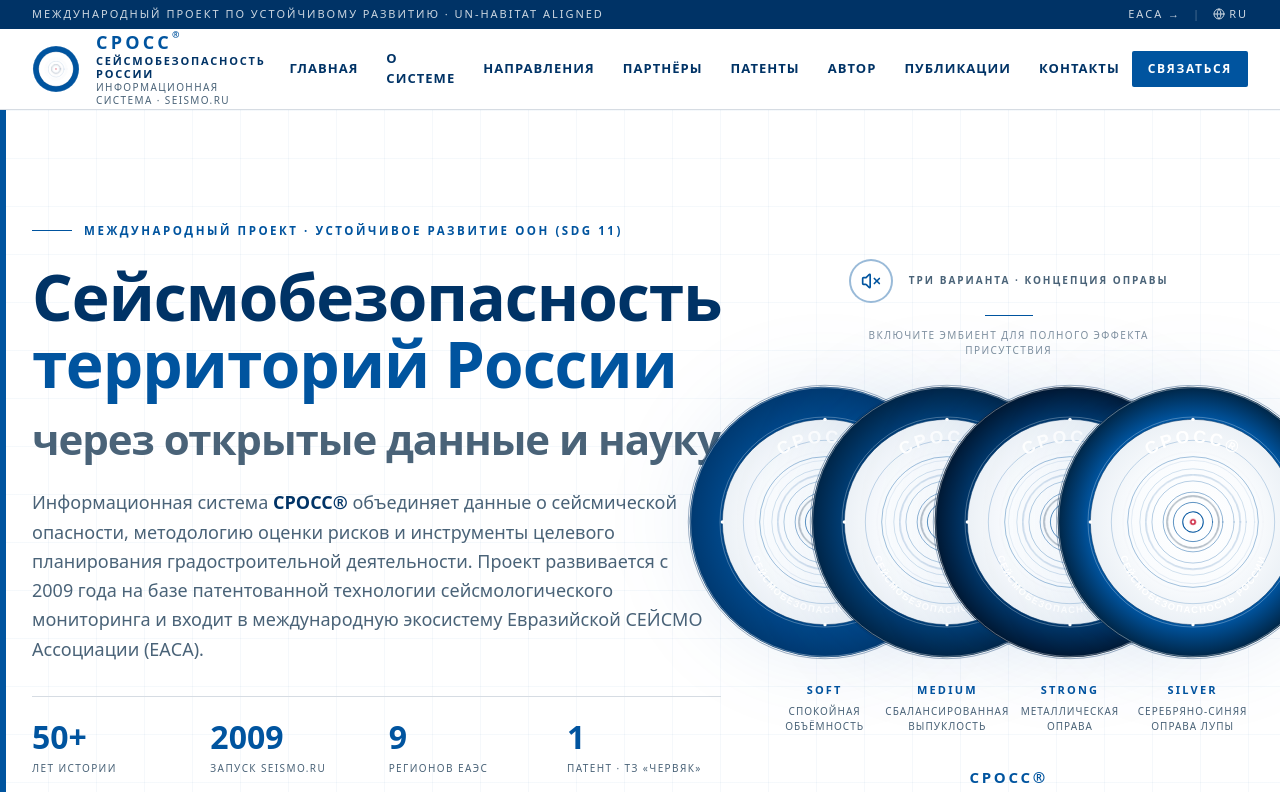
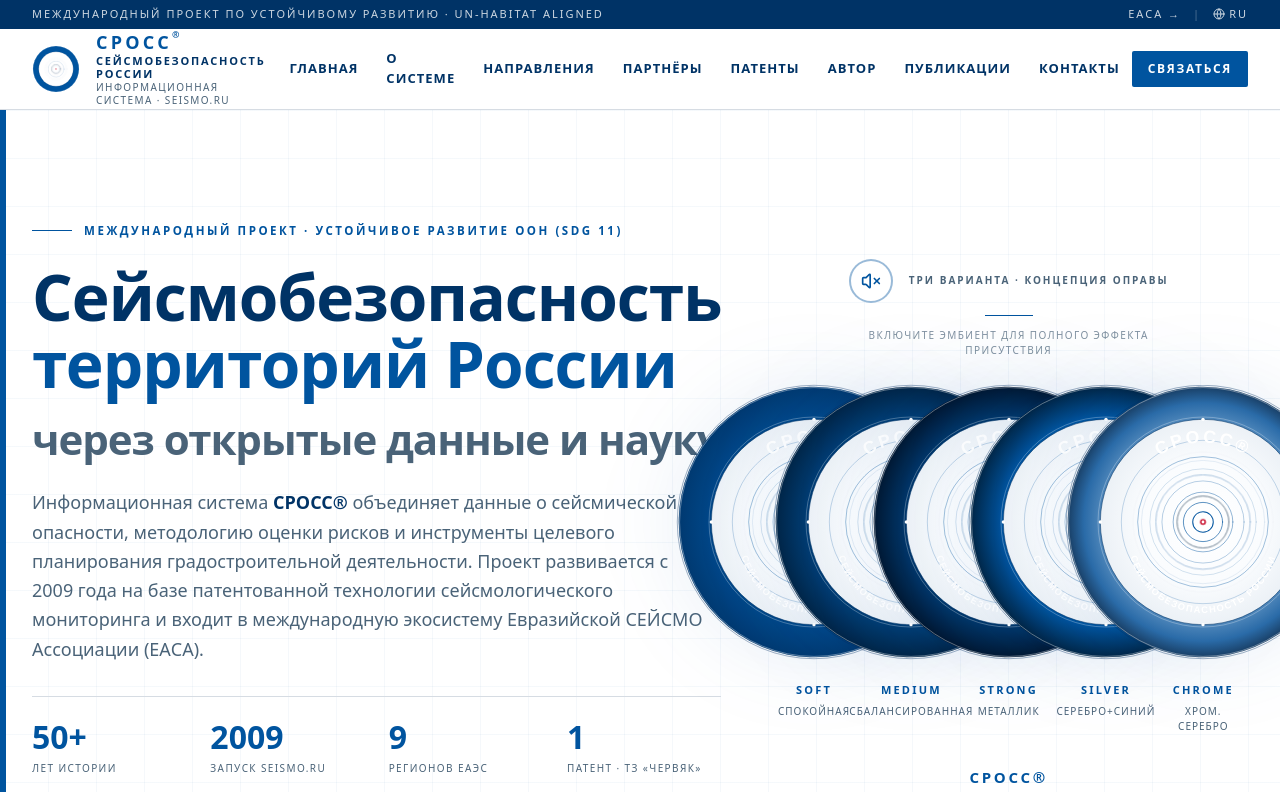
Before and after one commit to gabbardtools-a11y/seismos, a Next.js app: page / in a window 1280 px wide. Shown: the top 792 px of the page. Built offline with nearby package versions, Linux system fonts and the light colour scheme.

Commit message:
28c2b79f-a7e1-4899-9bbf-81d746efbb39

```diff
--- a/src/components/site/hero-section.tsx
+++ b/src/components/site/hero-section.tsx
@@ -100,27 +100,32 @@
               </div>
             </div>
 
-            {/* Сетка из 4 эмблем */}
-            <div className="grid grid-cols-1 sm:grid-cols-2 lg:grid-cols-4 gap-6 sm:gap-3 items-start">
+            {/* Сетка из 5 эмблем */}
+            <div className="grid grid-cols-1 sm:grid-cols-2 lg:grid-cols-5 gap-4 sm:gap-2 items-start">
               <HeroEmblemLarge
                 variant="soft"
                 label="Soft"
-                description="Спокойная объёмность"
+                description="Спокойная"
               />
               <HeroEmblemLarge
                 variant="medium"
                 label="Medium"
-                description="Сбалансированная выпуклость"
+                description="Сбалансированная"
               />
               <HeroEmblemLarge
                 variant="strong"
                 label="Strong"
-                description="Металлическая оправа"
+                description="Металлик"
               />
               <HeroEmblemLarge
                 variant="silver"
                 label="Silver"
-                description="Серебряно-синяя оправа лупы"
+                description="Серебро+синий"
+              />
+              <HeroEmblemLarge
+                variant="chrome"
+                label="Chrome"
+                description="Хром. серебро"
               />
             </div>
 
@@ -171,14 +176,14 @@
 
 /**
  * Крупная эмблема СРОСС® для hero — с тонкой анимацией волн.
- * variant: "soft" | "medium" | "strong" | "silver" — управляет контрастом оправы.
+ * variant: "soft" | "medium" | "strong" | "silver" | "chrome" — управляет контрастом оправы.
  */
 function HeroEmblemLarge({
   variant = "medium",
   label = "Текущая",
   description,
 }: {
-  variant?: "soft" | "medium" | "strong" | "silver";
+  variant?: "soft" | "medium" | "strong" | "silver" | "chrome";
   label?: string;
   description?: string;
 }) {
@@ -219,6 +224,17 @@
         { offset: "35%", color: "#5BA8DB" },
         { offset: "70%", color: "#00549F" },
         { offset: "100%", color: "#00111F" },
+      ],
+    },
+    chrome: {
+      ring: "heroRingGrad-chrome",
+      // Хромированная оправа — максимум серебра с лёгким синим оттенком
+      stops: [
+        { offset: "0%", color: "#F0F4F8" },
+        { offset: "25%", color: "#C8D8E8" },
+        { offset: "50%", color: "#8BB4D8" },
+        { offset: "80%", color: "#2A6BA8" },
+        { offset: "100%", color: "#0A1A2E" },
       ],
     },
   } as const;
```
